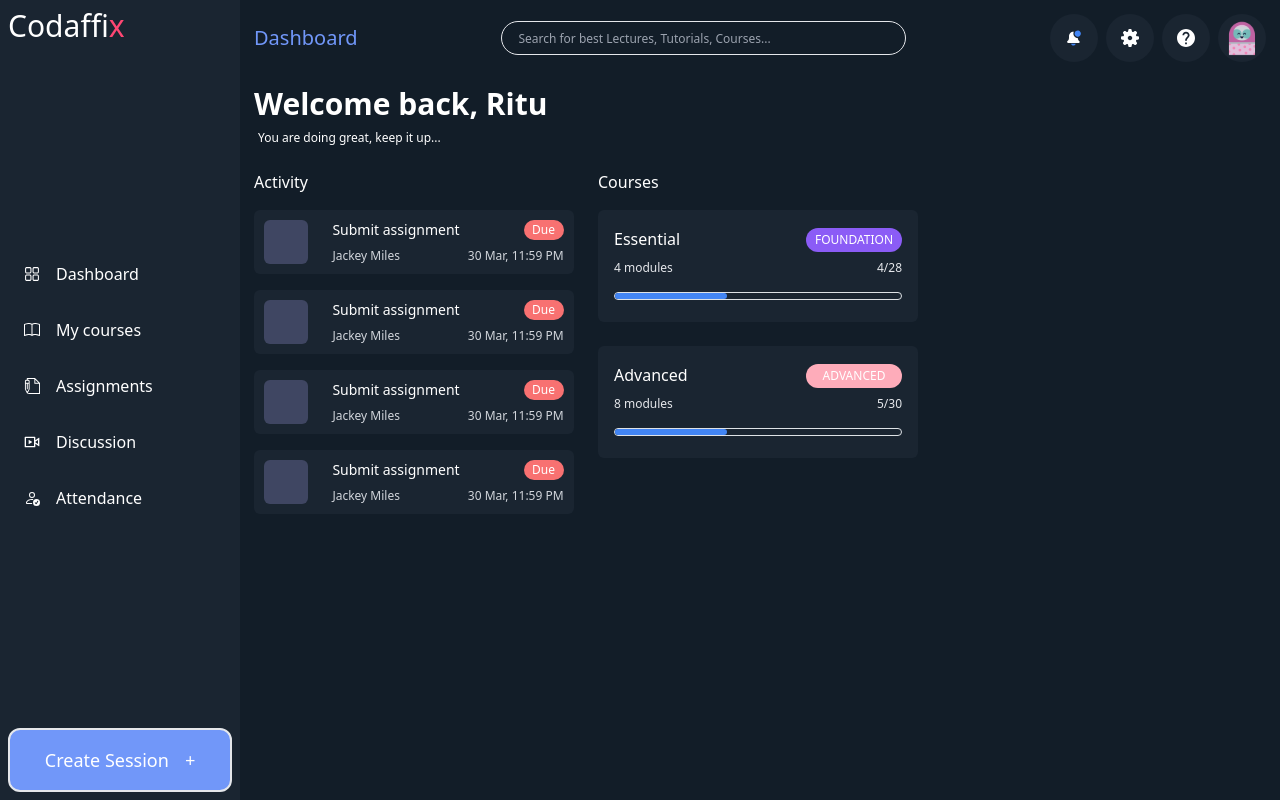
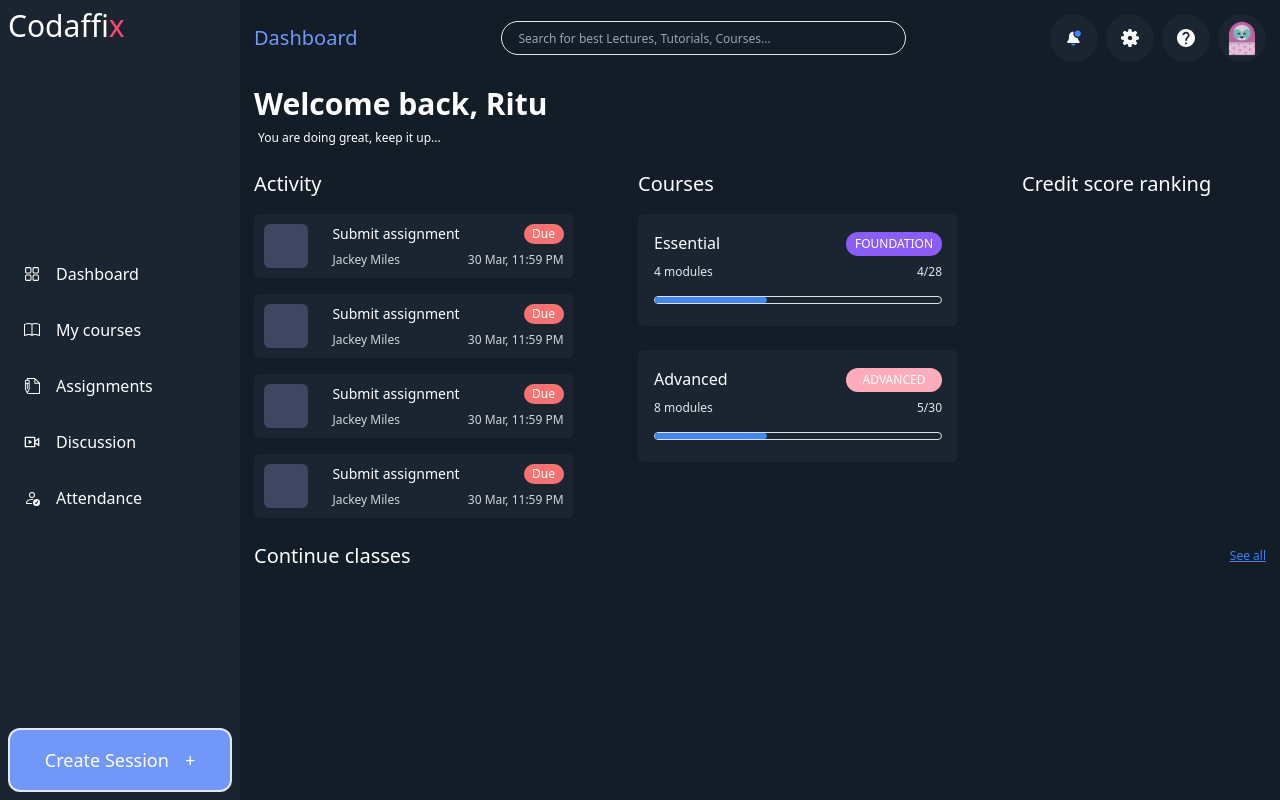
Before and after one commit to Rutuza/E-learning-App, a React (Vite) app: page / in a window 1280 px wide. Built offline with nearby package versions, Linux system fonts and the light colour scheme.

Commit message:
next section started

```diff
--- a/src/pages/Dashboard.jsx
+++ b/src/pages/Dashboard.jsx
@@ -32,18 +32,28 @@ function Dashboard() {
           <div className="subtitle text-xs mt-2 ml-1">You are doing great, keep it up...</div>
         </div>
 
-        <div className='flex flex-row gap-4'>
-          <div>
-            <div>Activity</div>
+        <div className='flex flex-row gap-16'>
+          <div className='activity'>
+            <div className='font-medium text-xl'>Activity</div>
             <Actvty />
           </div>
-          <div>
-            <div>Courses</div>
+
+          <div className='courses'>
+            <div className='text-xl font-medium'>Courses</div>
             <Essential_crd/>
             <Adv_crd/>
           </div>
 
+          <div className='ranking'>
+            <div className="title text-xl font-medium">Credit score ranking</div>
+          </div>
+        </div>
 
+        <div className='mt-4'> {}
+          <div className='flex items-center justify-between'>
+            <div className='font-medium text-xl'>Continue classes</div>
+            <div className='text-xs text-blue-500'><u><a href="">See all</a></u></div>
+          </div>
         </div>
 
      </div>
```
